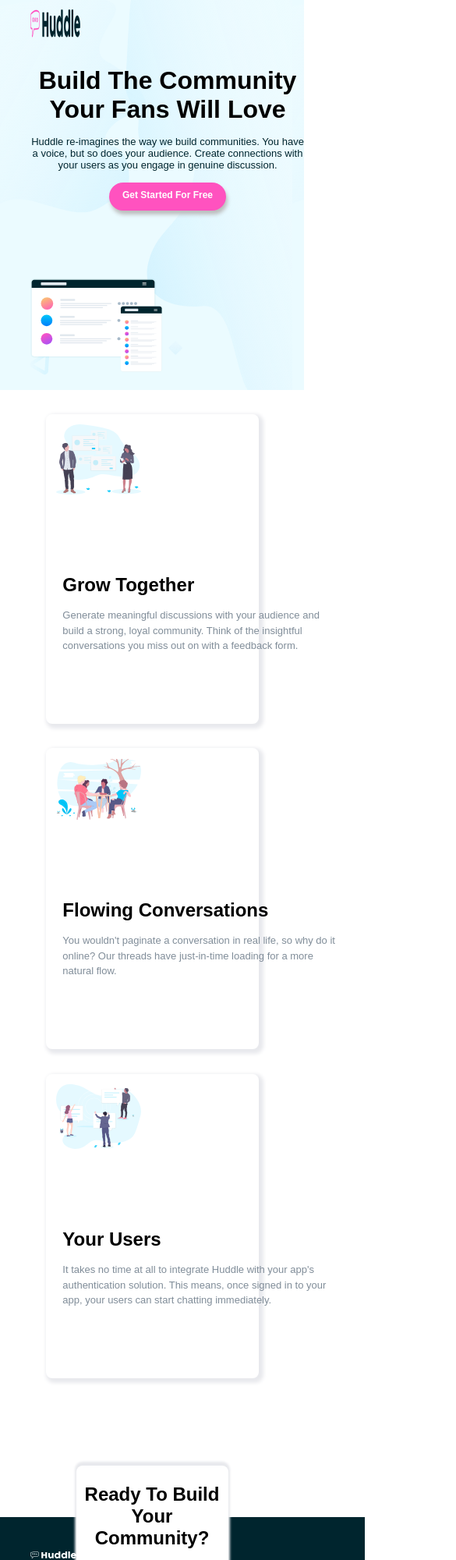
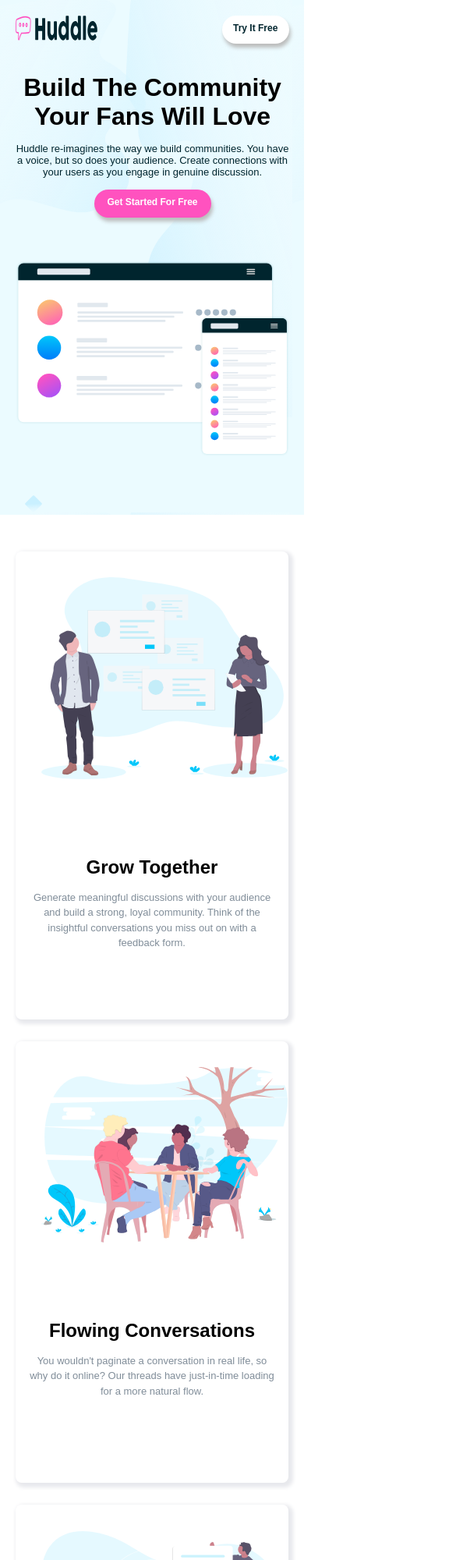
Before and after one commit to Frankmona/Huddle-landing-page-with-alternating-feature-blocks, a plain HTML site: page index1.html in a window 390 px wide. Shown: the top 2000 px of the page at 78% size, 585 px wide, since content can reach past the window. Drawn offline with Linux system fonts and the light colour scheme.

Commit message:
update responsiveness

```diff
--- a/index1.html
+++ b/index1.html
@@ -32,7 +32,7 @@
             </div>
         </div>
 
-
+      <div class="body_container">
             <div class="section">
                 <div class="img_grow_together_section_text_display">
                     <div class="section_textbox">
@@ -68,6 +68,8 @@
                     <img src="./images/illustration-your-users.svg" alt="illustration" class="img_grow_together"/>
                 </div>
             </div>
+      </div>
+
 
         <div class="section_community">
             <h2>Ready To Build Your Community?</h2>
--- a/style.css
+++ b/style.css
@@ -111,7 +111,7 @@ button:hover{
 .section{
     width: 70%;
     min-height: 15rem;
-    background-color: white;
+    /* background-color: blue; */
     font-family:'Poppins', sans-serif;
     margin: auto;
     margin-top: 8%;
@@ -249,30 +249,137 @@ footer{
 
   @media screen  and (max-width:414px){
     .heading_box{
-
         background-image: url(./images/bg-hero-mobile.svg);
         background-color: hsl(193, 100%, 96%);
+        background-size: auto;
+        min-height: 40rem;
     }
 
-    .heading_textbox{
-        text-align: center;
+    .img_logo{
+        width: 30%;
+        height: 2rem;
+    }
+
+
+    .heading_top_row_display{
+        display: flex;
+        gap: 5em;
     }
 
     .heading_body_display{
         display: flex;
         flex-direction: column;
-        column-gap: 5rem;
+        gap: 3rem;
+        text-align: center;
     }
+    .img_mockup{
+        width: 100%;
+    }
+
+    .in_heading_box{
+        padding: 5%;
+        padding-left: 5%;
+    }
+
 
     .img_grow_together_section_text_display{
         display: flex;
         flex-direction: column-reverse;
         gap: 3rem;
+        text-align:center;
     }
 
     .footer_row_display{
         display: flex;
         flex-direction: column;
-       column-gap: 5rem;
+        gap: 2rem;
       }
+
+      .section{
+        min-width: 90%;
+        min-height: 15rem;
+        /* background-color: blue; */
+        font-family:'Poppins', sans-serif;
+        margin: auto;
+        margin-top: 8%;
+        border-radius: 8px;
+        box-shadow: 3px 3px 5px 3px  hsl(228, 13%, 92%);
+        padding: 5%;
+
+    }
+
+      .section_textbox{
+        width: 100%;
+        height: 12rem;
+        /* background-color: red; */
+        padding-top: 8%;
+        margin-top: 3%;
+        padding-left: 0%;
+
+    }
+
+    .img_grow_together{
+        width:100%;
+        padding: 5%;
+    }
+
+    .body_container{
+        padding: 5%;
+    }
+    .section_community{
+        min-width: 85%;
+        min-height: 7em;
+        background-color: white;
+        font-family:'Poppins', sans-serif;
+        font-size: small;
+        margin: auto;
+        margin-top: 3%;
+        border-radius: 8px;
+        box-shadow: 0px -3px 3px 2px hsl(228, 13%, 92%);
+        text-align: center;
+        padding-top: 6%;
+        position: relative;
+        top: 50px;
+    }
+
+    .button3{
+        margin-bottom: 20px;
+    }
+
+    .img_logo_footer{
+        width: 50%;
+        filter:  brightness(0) invert(1);
+        margin-top: 20%;
+    }
+
+    .logo_location{
+        width: 5%;
+        height: 1.3rem;
+    }
+
+    footer{
+        width: 100%;
+        min-height: 6rem;
+        background-color: hsl(192, 100%, 9%);
+        font-family:'Poppins', sans-serif;
+        margin: auto;
+        margin-top: 2%;
+        padding: 5%;
+    }
+
+    .p_copyright{
+        font-size: small;
+        color: hsl(212, 8%, 70%);
+        text-align: center;
+        padding-top: 3%;
+      }
+
+      .icon_row{
+        display: flex;
+        gap: 1rem;
+        margin-top: 1%;
+        justify-content: center;
+
+      }
+
   }
```
Lines whose indentation alone changed are shown as unchanged.
